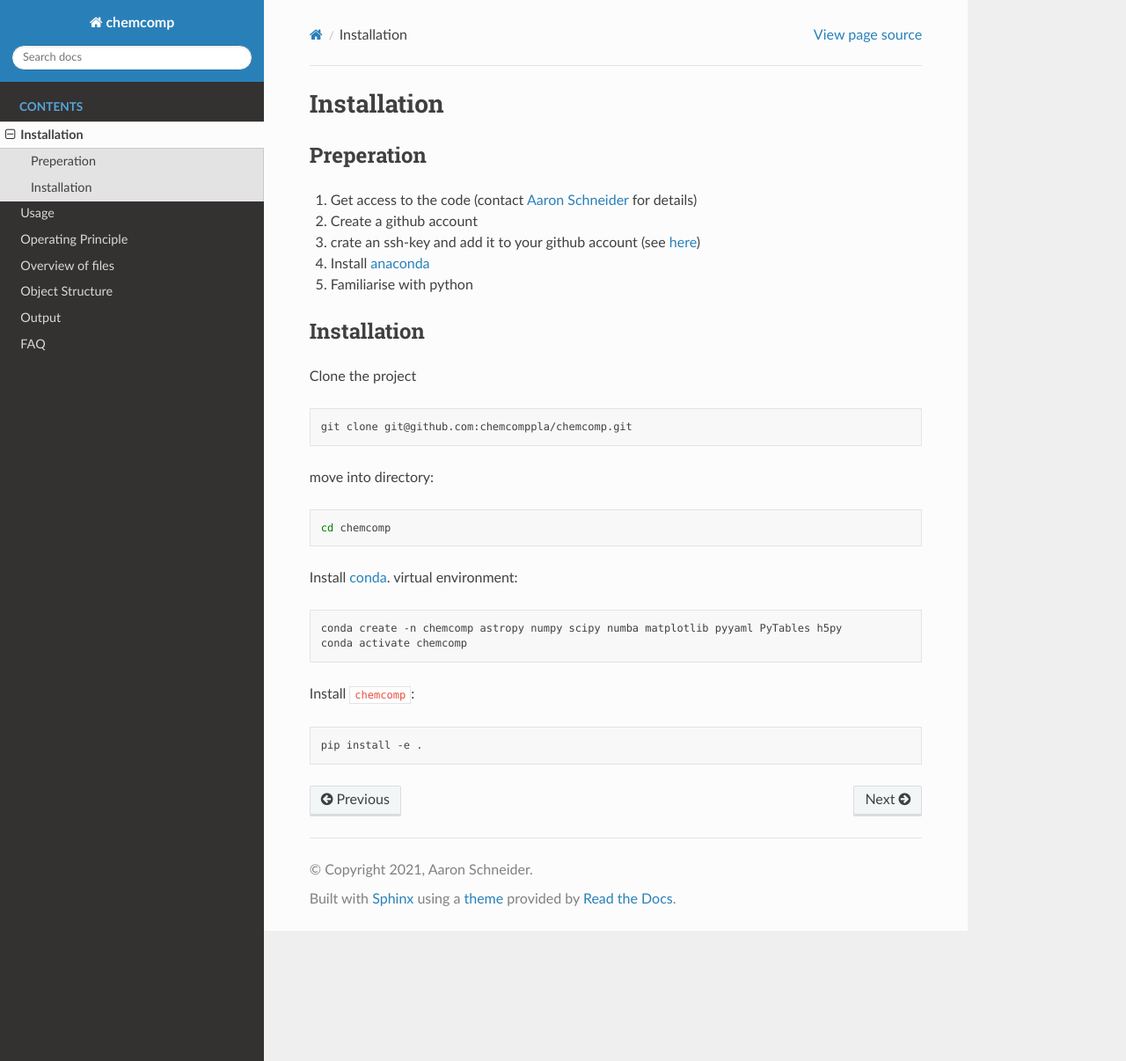
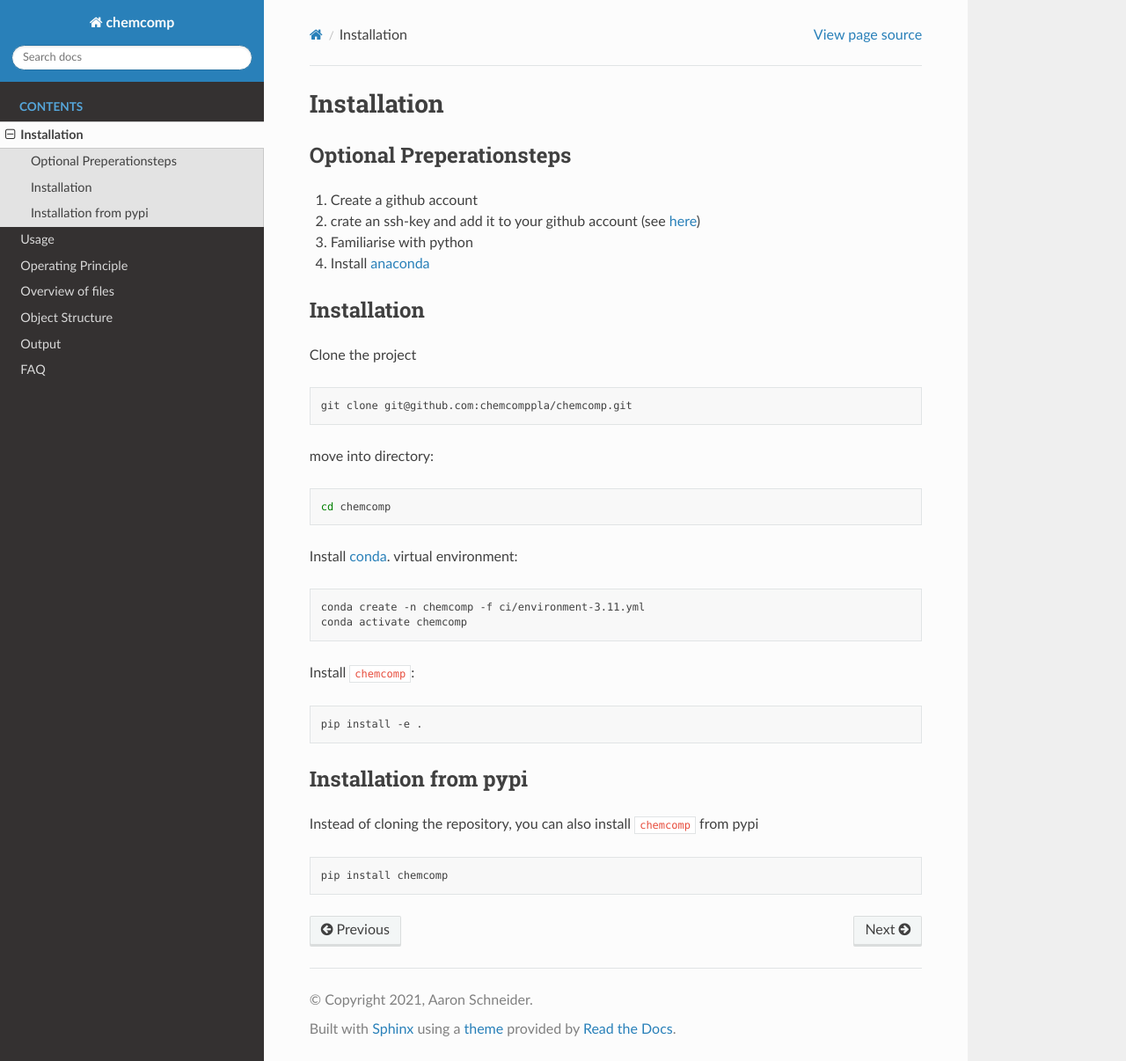
Before and after one commit to AaronDavidSchneider/chemcomp, a Sphinx documentation site: the page built from doc/source/Installation.rst, in a window 1280 px wide and 1206 px high. Shown: the whole window at 88% size. Built offline with Sphinx 7.4.7 and the Read the Docs theme 2.0.0, drawn with Linux system fonts in a browser that asks for light colours.

```diff
--- a/doc/source/Installation.rst
+++ b/doc/source/Installation.rst
@@ -1,14 +1,13 @@
 Installation
 ------------
 
-Preperation
-^^^^^^^^^^^
+Optional Preperationsteps
+^^^^^^^^^^^^^^^^^^^^^^^^^
 
-1. Get access to the code (contact `Aaron Schneider <mailto:aarondavid.schnieder@kuleuven.be>`_ for details)
-2. Create a github account
-3. crate an ssh-key and add it to your github account (see `here <https://docs.github.com/en/authentication/connecting-to-github-with-ssh/adding-a-new-ssh-key-to-your-github-account>`_)
+1. Create a github account
+2. crate an ssh-key and add it to your github account (see `here <https://docs.github.com/en/authentication/connecting-to-github-with-ssh/adding-a-new-ssh-key-to-your-github-account>`_)
+3. Familiarise with python
 4. Install `anaconda <https://www.anaconda.com/products/individual>`_
-5. Familiarise with python
 
 Installation
 ^^^^^^^^^^^^
@@ -30,7 +29,7 @@
 
 .. code-block:: bash
 
-   conda create -n chemcomp astropy numpy scipy numba matplotlib pyyaml PyTables h5py
+   conda create -n chemcomp -f ci/environment-3.11.yml
    conda activate chemcomp
 
 
@@ -39,3 +38,13 @@
 .. code-block:: bash
 
    pip install -e .
+
+
+Installation from pypi
+^^^^^^^^^^^^^^^^^^^^^^
+
+Instead of cloning the repository, you can also install ``chemcomp`` from pypi
+
+.. code-block:: bash
+
+   pip install chemcomp
```
Also changed, not shown: 1 other file.
